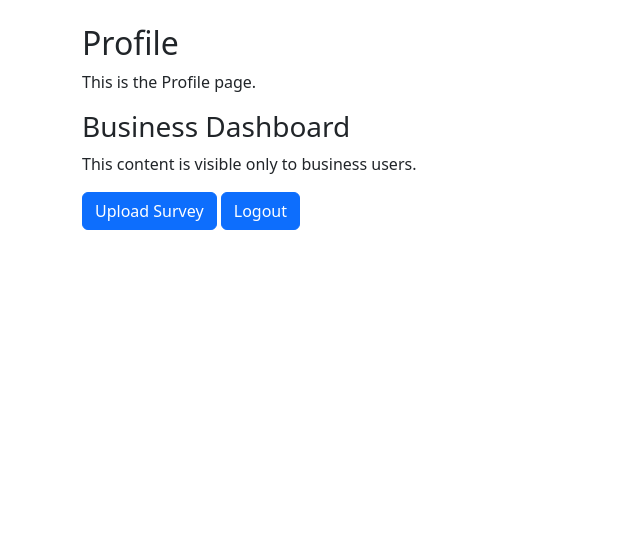
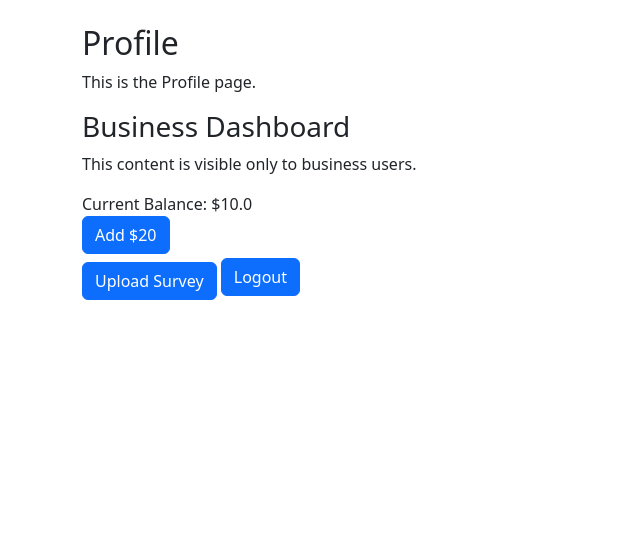
Before and after one commit to MaxCouling/SurveyHustle, a Flask app: page /profile in a window 1280 px wide. Shown: the part 56-596 px from the top of the page, without its empty margins (0-640 px from the left). Run offline with Flask 3, Linux system fonts and the light colour scheme; a user stored in the database is signed in; tables that the repository leaves empty hold one stand-in row (values such as "Sample post").

Commit message:
business users can add balance

```diff
--- a/app/forms.py
+++ b/app/forms.py
@@ -30,6 +30,9 @@ class UploadSurveyForm(FlaskForm):
     title = StringField('Survey Title', validators=[DataRequired()])
     description = TextAreaField('Description', validators=[DataRequired()])
     terms_and_conditions = TextAreaField('Terms and Conditions', validators=[DataRequired()])
-    total_payout = FloatField('Total Payout', validators=[DataRequired()])
+    balance = FloatField('Balance', validators=[DataRequired()])
     csv_file = FileField('Survey Questions CSV', validators=[DataRequired()])
     submit = SubmitField('Upload Survey')
+
+class AddBalanceForm(FlaskForm):
+    submit = SubmitField('Add $20')
--- a/app/models.py
+++ b/app/models.py
@@ -13,7 +13,7 @@ class User(UserMixin, db.Model):
     surveys = db.relationship('Survey', backref='owner', lazy='dynamic')
     responses = db.relationship('Response', backref='user', lazy='dynamic')
     survey_progress = db.relationship('UserSurveyProgress', backref='user', lazy='dynamic')
-    total_payout = db.Column(db.Float, default=0.0)
+    balance = db.Column(db.Float, default=0.0)
 
     def __repr__(self):
         return f'<User {self.username}>'
@@ -27,7 +27,7 @@ class Survey(db.Model):
     title = db.Column(db.String(140))
     description = db.Column(db.Text)
     terms_and_conditions = db.Column(db.Text)
-    total_payout = db.Column(db.Float)
+    balance = db.Column(db.Float)
     owner_id = db.Column(db.Integer, db.ForeignKey('user.id'))
     questions = db.relationship('Question', backref='survey', lazy='dynamic')
 
--- a/app/routes.py
+++ b/app/routes.py
@@ -3,13 +3,13 @@ from flask_wtf import FlaskForm
 
 import os
 
-from flask import render_template, redirect, url_for, flash, request
+from flask import render_template, redirect, url_for, flash, request, jsonify
 
 from app import app, db
 from app.models import User, Survey, Question, Response, UserSurveyProgress
 
 
-from app.forms import RegistrationForm, LoginForm, UploadSurveyForm
+from app.forms import RegistrationForm, LoginForm, UploadSurveyForm, AddBalanceForm
 from flask_login import current_user, login_user, logout_user, login_required
 from werkzeug.security import generate_password_hash, check_password_hash
 from werkzeug.utils import secure_filename
@@ -85,10 +85,16 @@ def explore():
     surveys = Survey.query.all()
     return render_template('explore.html', surveys=surveys)
 
-@app.route('/profile')
-#@login_required
+@app.route('/profile', methods=['GET', 'POST'])
+@login_required
 def profile():
-    return render_template('profile.html', user=current_user)
+    form = AddBalanceForm()
+    if form.validate_on_submit():
+        current_user.balance += 20
+        db.session.commit()
+        flash('Your balance has been updated.', 'success')
+        return redirect(url_for('profile'))
+    return render_template('profile.html', user=current_user, form=form)
 
 @app.route('/survey')
 #@login_required
@@ -116,7 +122,7 @@ def upload_survey():
             title=form.title.data,
             description=form.description.data,
             terms_and_conditions=form.terms_and_conditions.data,
-            total_payout=form.total_payout.data,
+            balance=form.balance.data,
             owner=current_user
         )
         db.session.add(survey)
--- a/app/templates/dashboard.html
+++ b/app/templates/dashboard.html
@@ -8,9 +8,11 @@
     <a href="{{ url_for('upload_survey') }}" class="btn btn-primary">Upload Survey</a>
     <!-- Business-specific content goes here -->
 
+
 {% else %}
     <h3>User Dashboard</h3>
     <p>This content is visible to regular users.</p>
     <!-- User-specific content goes here -->
 {% endif %}
+
 {% endblock %}
--- a/app/templates/explore.html
+++ b/app/templates/explore.html
@@ -15,7 +15,7 @@
                     <h5 class="card-title">{{ survey.title }}</h5>
                     <p class="card-text">{{ survey.description }}</p>
                     <p class="card-text">
-                        <small class="text-muted">Payout: ${{ "%.2f"|format(survey.total_payout) }}</small>
+                        <small class="text-muted">Payout: ${{ "%.2f"|format(survey.balance) }}</small>
                     </p>
                     <a href="{{ url_for('start_survey', survey_id=survey.id) }}" class="btn btn-primary">Take Survey</a>
                 </div>
--- a/app/templates/navbar.html
+++ b/app/templates/navbar.html
@@ -25,7 +25,7 @@
         </div> -->
         {% if current_user.is_authenticated %}
         <span class="nav-link">Balance: </span>
-        <button type="button" class="btn btn-success">Balance: $<span id="user-balance">{{ current_user.total_payout }}</span></button>
+        <button type="button" class="btn btn-success">Balance: $<span id="user-balance">{{ current_user.balance }}</span></button>
         {%endif%}
     </div>
 </nav>
--- a/app/templates/profile.html
+++ b/app/templates/profile.html
@@ -10,7 +10,19 @@
         {% if user.is_business %}
             <h3>Business Dashboard</h3>
             <p>This content is visible only to business users.</p>
-            <a href="{{ url_for('upload_survey') }}" class="btn btn-primary">Upload Survey</a>
+
+            <!-- Display the current balance -->
+            <div id="currentBalance" class="mt-3">
+                Current Balance: $<span id="balanceAmount">{{ current_user.balance }}</span>
+            </div>
+
+            <!-- Button to add $20 -->
+            <form method="POST">
+                {{ form.hidden_tag() }}  <!-- CSRF token -->
+                {{ form.submit(class="btn btn-primary") }}
+            </form>
+
+            <a href="{{ url_for('upload_survey') }}" class="btn btn-primary mt-2">Upload Survey</a>
         {% endif %}
 
         <a href="{{ url_for('logout') }}" class="btn btn-primary">Logout</a>
@@ -18,4 +30,5 @@
         <a href="{{ url_for('register') }}" class="btn btn-primary">Register</a>
         <a href="{{ url_for('login') }}" class="btn btn-primary">Login</a>
     {% endif %}
+
 {% endblock %}
--- a/app/templates/upload_survey.html
+++ b/app/templates/upload_survey.html
@@ -19,8 +19,8 @@
         {{ form.terms_and_conditions(class="form-control") }}
     </div>
     <div class="form-group">
-        {{ form.total_payout.label }}
-        {{ form.total_payout(class="form-control") }}
+        {{ form.balance.label }}
+        {{ form.balance(class="form-control") }}
     </div>
     <div class="form-group">
         {{ form.csv_file.label }}
```
